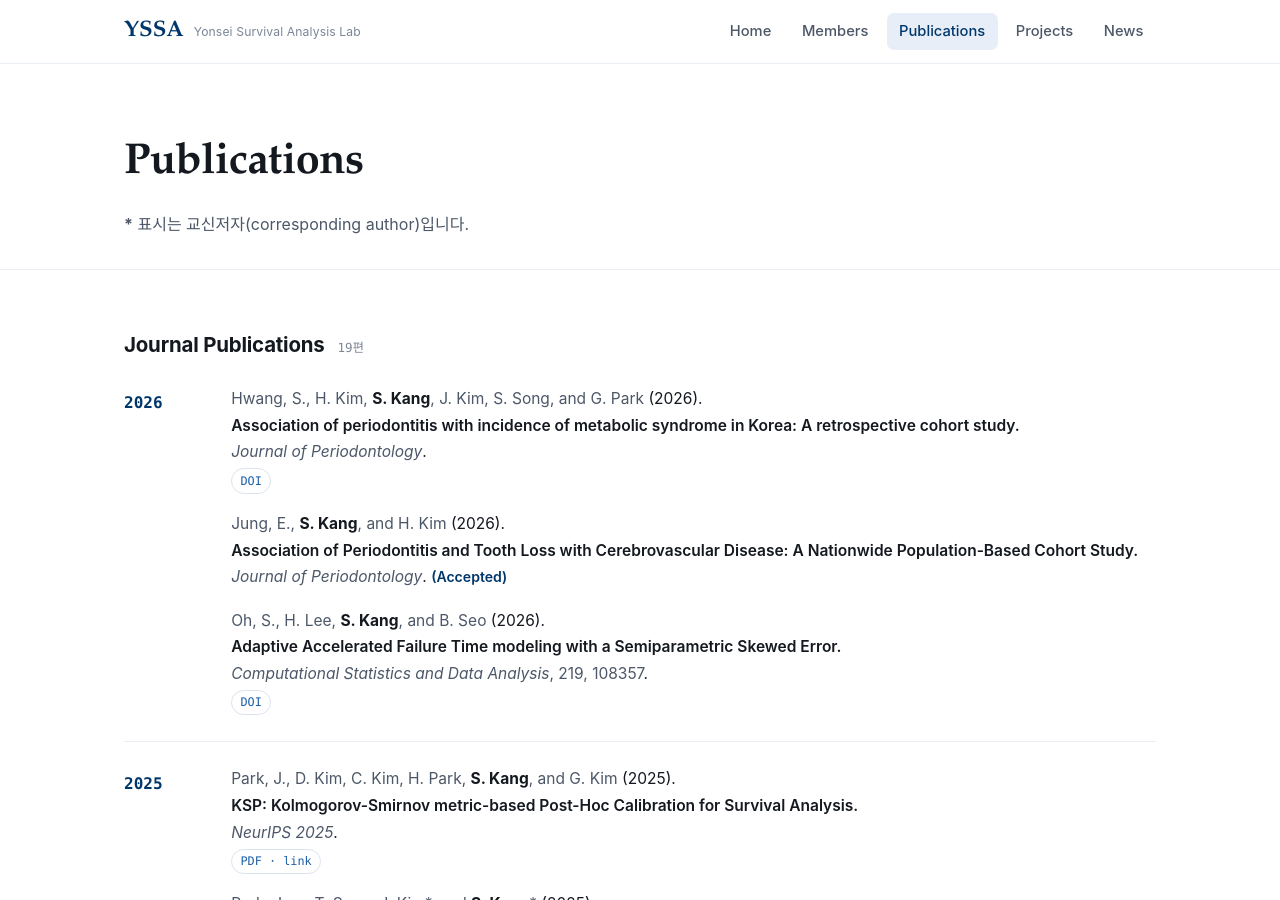
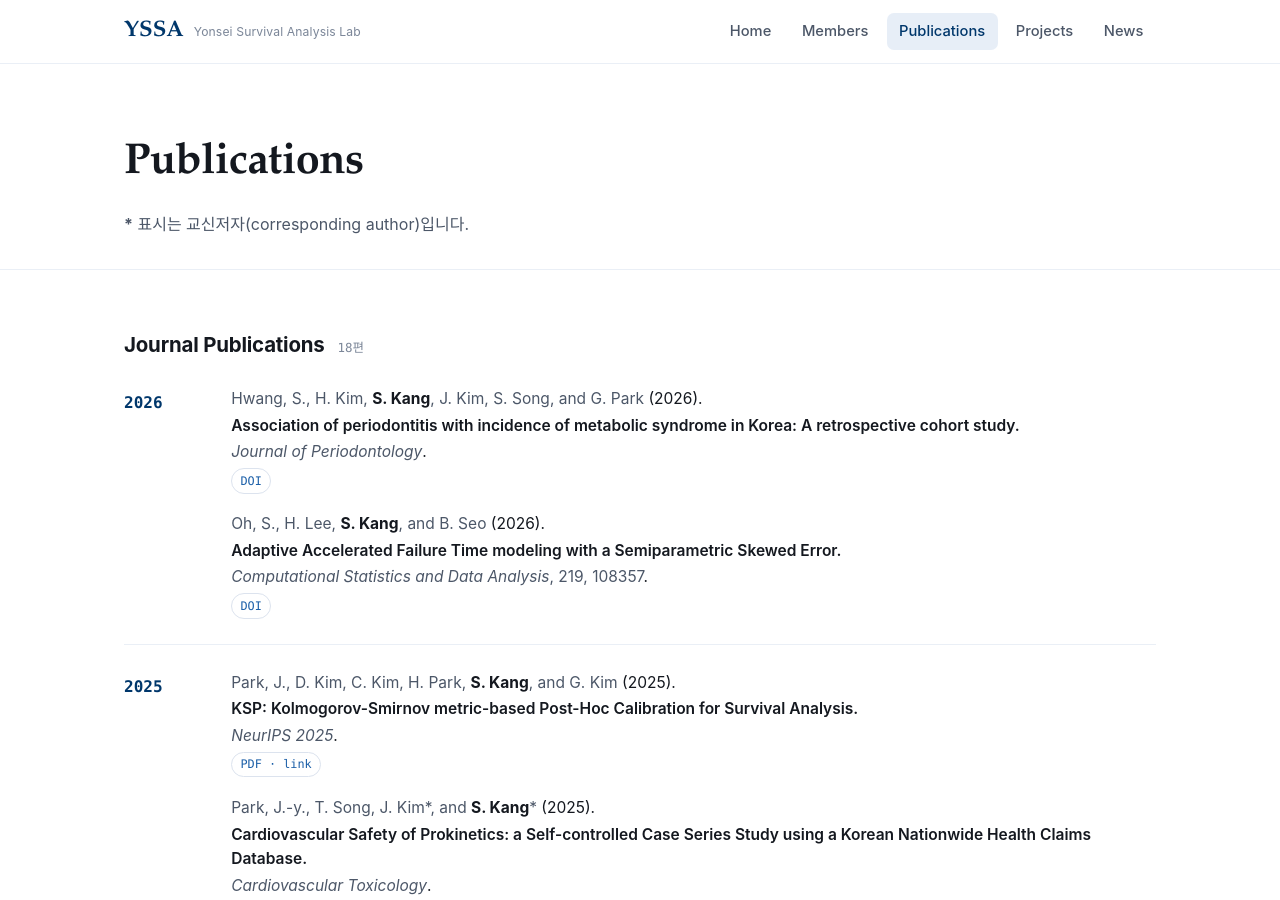
Before and after one commit to SKang94/yssa, a Jekyll site: the page built from publications.html, in a window 1280 px wide and 900 px high. Built offline with Jekyll 4.4.1, drawn with Linux system fonts in a browser that asks for light colours; some of the changed text lies outside the part shown.

Commit message:
뇌혈관질환 논문을 게재 목록에서 심사 중 목록으로 이동
Accepted 가 아니라 under revision 상태여서 위치를 바로잡는다.
심사 중 항목에도 진행 상태(note)를 표시할 수 있도록 템플릿 보완.

```diff
--- a/_data/preprints.yml
+++ b/_data/preprints.yml
@@ -1,5 +1,13 @@
 # 심사 중 / 수정 중 / 프리프린트
 # 게재가 확정되면 이 목록에서 지우고 publications.yml 로 옮기세요.
+#
+# note: 진행 상태를 적으면 제목 뒤에 표시됩니다. (선택)
+#       예) "Under revision, Journal of Periodontology"
+
+- authors: "Jung, E., **S. Kang**, and H. Kim"
+  year: "2026+"
+  title: "Association of Periodontitis and Tooth Loss with Cerebrovascular Disease: A Nationwide Population-Based Cohort Study"
+  note: "Under revision, Journal of Periodontology"
 
 - authors: "Kim, D., **S. Kang**, and J. Sohn"
   year: "2026+"
--- a/_data/publications.yml
+++ b/_data/publications.yml
@@ -15,12 +15,6 @@
   title: "Association of periodontitis with incidence of metabolic syndrome in Korea: A retrospective cohort study"
   venue: "Journal of Periodontology"
   doi: "https://doi.org/10.1002/jper.70169"
-
-- authors: "Jung, E., **S. Kang**, and H. Kim"
-  year: 2026
-  title: "Association of Periodontitis and Tooth Loss with Cerebrovascular Disease: A Nationwide Population-Based Cohort Study"
-  venue: "Journal of Periodontology"
-  note: "(Accepted)"
 
 - authors: "Oh, S., H. Lee, **S. Kang**, and B. Seo"
   year: 2026
--- a/publications.html
+++ b/publications.html
@@ -59,6 +59,7 @@
         <span class="pub__authors">{{ pub.authors | markdownify | remove: '<p>' | remove: '</p>' | strip }}</span>
         ({{ pub.year }}).
         <span class="pub__title">{{ pub.title }}.</span>
+        {%- if pub.note %} <span class="pub__note">{{ pub.note }}</span>{% endif %}
         {%- if pub.link %}
         <span class="pub__links">
           <a class="pub__link" href="{{ pub.link }}" target="_blank" rel="noopener">preprint</a>
```
